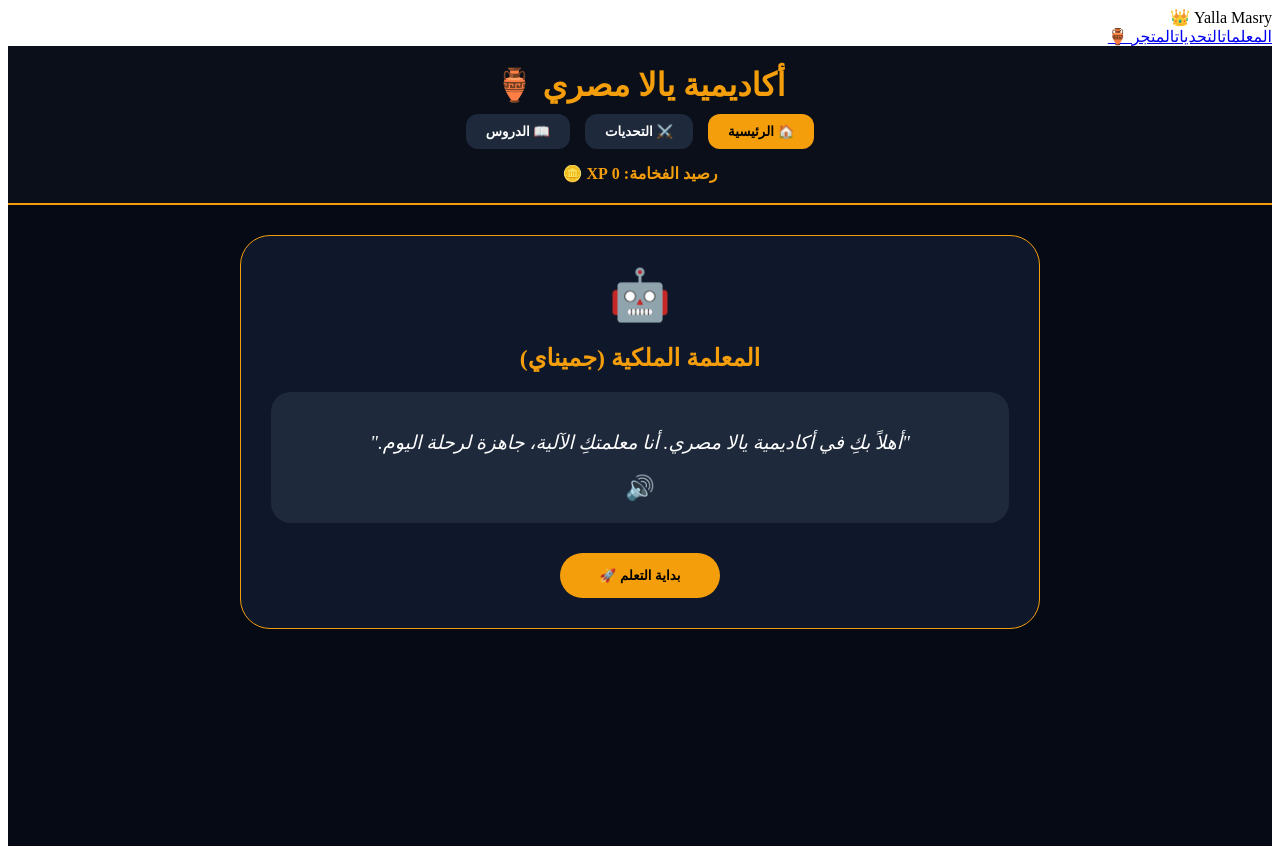
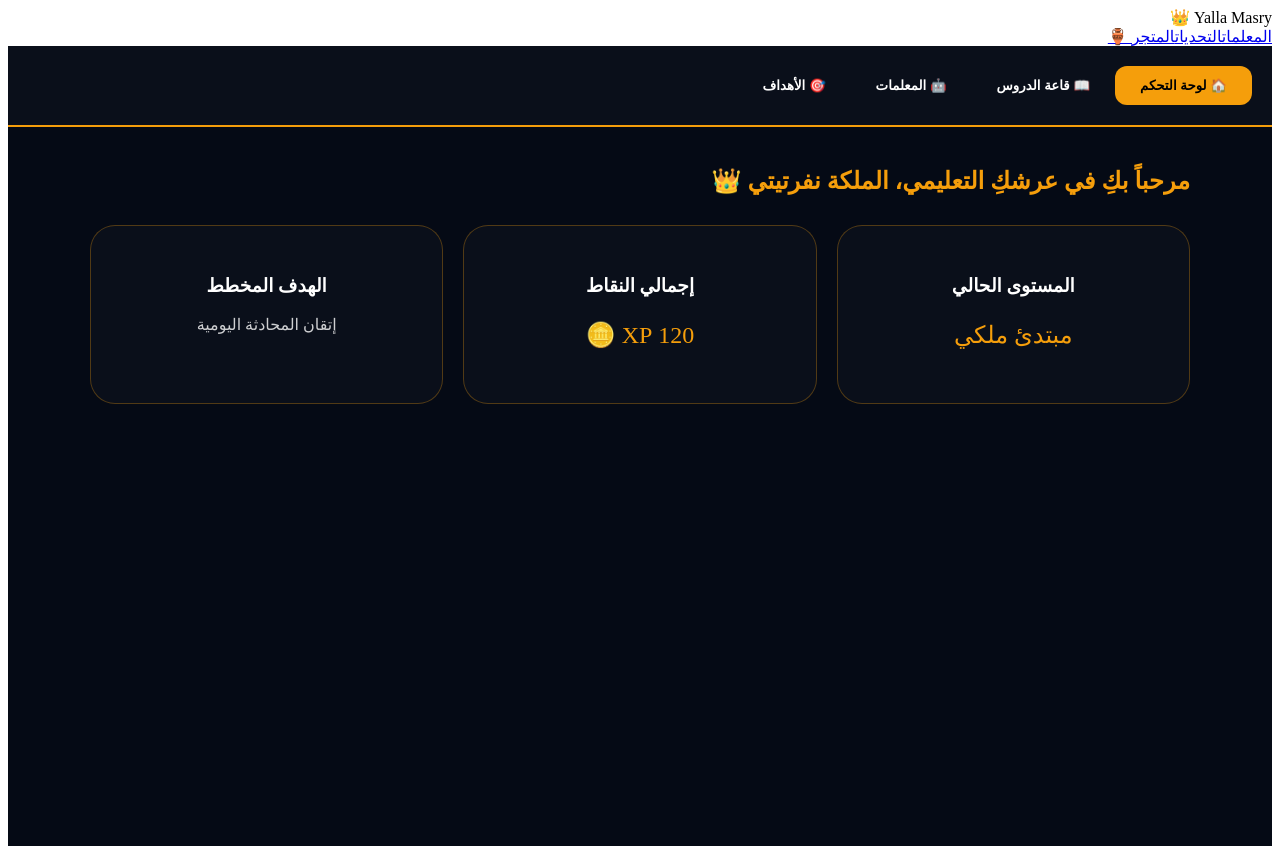
Before and after one commit to adamahmed29623-bit/Adam-Acadmey-yalla-masry, a Next.js app: page / in a window 1280 px wide. Built offline with nearby package versions, Linux system fonts and the light colour scheme.

Commit message:
Update page.tsx

```diff
--- a/src/app/page.tsx
+++ b/src/app/page.tsx
@@ -1,93 +1,108 @@
 'use client';
 import React, { useState } from 'react';
 
-export default function NefertitiAcademyFull() {
-  const [page, setPage] = useState('home'); // home, challenges, lessons
-  const [points, setPoints] = useState(0);
-  const [feedback, setFeedback] = useState('');
-  const [aiSpeech, setAiSpeech] = useState('أهلاً بكِ في أكاديمية يالا مصري. أنا معلمتكِ الآلية، جاهزة لرحلة اليوم.');
+export default function NefertitiAcademyEmpire() {
+  const [view, setView] = useState('dashboard'); // dashboard, lessons, teachers, goals
+  const [level, setLevel] = useState('مبتدئ ملكي');
+  const [points, setPoints] = useState(120);
+  const [goal, setGoal] = useState('إتقان المحادثة اليومية');
 
-  // 🔊 محرك النطق الملكي
+  // دالة النطق الصوتي
   const speak = (text: string) => {
     if (typeof window !== 'undefined' && window.speechSynthesis) {
       window.speechSynthesis.cancel();
-      const utterance = new SpeechSynthesisUtterance(text);
-      utterance.lang = 'ar-EG';
-      utterance.rate = 0.8;
-      window.speechSynthesis.speak(utterance);
-    }
-  };
-
-  const handleChallenge = (isCorrect: boolean) => {
-    if (isCorrect) {
-      setPoints(prev => prev + 20);
-      setFeedback('🏰 مذهل! إجابة ملكية صحيحة تليق بفخامتكِ.');
-      setAiSpeech("لقد أتقنتِ نغمة الأدب المصري الرفيع في هذا الموقف!");
-    } else {
-      setFeedback('⚠️ المحاولة فخر للملكات، جربي مرة أخرى.');
+      const msg = new SpeechSynthesisUtterance(text);
+      msg.lang = 'ar-EG';
+      window.speechSynthesis.speak(msg);
     }
   };
 
   return (
     <div style={{ backgroundColor: '#050a15', color: 'white', minHeight: '100vh', direction: 'rtl', fontFamily: 'serif' }}>
 
-      {/* 1. الشريط العلوي الملكي (التنقل بين الصفحات الثلاث) */}
-      <header style={{ padding: '20px', textAlign: 'center', borderBottom: '2px solid #f59e0b', background: '#0a0f1a' }}>
-        <h1 style={{ color: '#f59e0b', margin: '0 0 10px 0' }}>أكاديمية يالا مصري 🏺</h1>
-        <div style={{ display: 'flex', justifyContent: 'center', gap: '15px', marginBottom: '15px' }}>
-          <button onClick={() => setPage('home')} style={navBtnStyle(page === 'home')}>🏠 الرئيسية</button>
-          <button onClick={() => setPage('challenges')} style={navBtnStyle(page === 'challenges')}>⚔️ التحديات</button>
-          <button onClick={() => setPage('lessons')} style={navBtnStyle(page === 'lessons')}>📖 الدروس</button>
-        </div>
-        <div style={{ color: '#f59e0b', fontWeight: 'bold' }}>رصيد الفخامة: {points} XP 🪙</div>
-      </header>
+      {/* 🏰 شريط التنقل الإمبراطوري */}
+      <nav style={{ display: 'flex', justifyContent: 'around', background: '#0a0f1a', padding: '20px', borderBottom: '2px solid #f59e0b', position: 'sticky', top: 0, zIndex: 100 }}>
+        <button onClick={() => setView('dashboard')} style={navLink(view === 'dashboard')}>🏠 لوحة التحكم</button>
+        <button onClick={() => setView('lessons')} style={navLink(view === 'lessons')}>📖 قاعة الدروس</button>
+        <button onClick={() => setView('teachers')} style={navLink(view === 'teachers')}>🤖 المعلمات</button>
+        <button onClick={() => setView('goals')} style={navLink(view === 'goals')}>🎯 الأهداف</button>
+      </nav>
 
-      <main style={{ maxWidth: '800px', margin: '30px auto', padding: '0 20px' }}>
+      <main style={{ maxWidth: '1100px', margin: '40px auto', padding: '0 20px' }}>
 
-        {/* --- الصفحة الأولى: الرئيسية ومعلمة جميناي --- */}
-        {page === 'home' && (
-          <section style={{ textAlign: 'center', animation: 'fadeIn 0.5s' }}>
-            <div style={{ background: '#0f172a', padding: '30px', borderRadius: '30px', border: '1px solid #f59e0b' }}>
-              <div style={{ fontSize: '50px', marginBottom: '10px' }}>🤖</div>
-              <h2 style={{ color: '#f59e0b' }}>المعلمة الملكية (جميناي)</h2>
-              <div style={{ background: '#1e293b', padding: '20px', borderRadius: '20px', position: 'relative', marginTop: '15px' }}>
-                <p style={{ fontSize: '1.2rem', fontStyle: 'italic' }}>"{aiSpeech}"</p>
-                <button onClick={() => speak(aiSpeech)} style={{ border: 'none', background: 'none', cursor: 'pointer', fontSize: '24px' }}>🔊</button>
+        {/* 1. لوحة تحكم الطالب (Dashboard) */}
+        {view === 'dashboard' && (
+          <div style={{ animation: 'fadeIn 0.5s' }}>
+            <h2 style={{ color: '#f59e0b' }}>مرحباً بكِ في عرشكِ التعليمي، الملكة نفرتيتي 👑</h2>
+            <div style={{ display: 'grid', gridTemplateColumns: 'repeat(auto-fit, minmax(250px, 1fr))', gap: '20px', marginTop: '30px' }}>
+              <div style={statCard}>
+                <h3>المستوى الحالي</h3>
+                <p style={{ fontSize: '1.5rem', color: '#f59e0b' }}>{level}</p>
               </div>
-              <button onClick={() => setPage('challenges')} style={{ marginTop: '30px', padding: '15px 40px', background: '#f59e0b', border: 'none', borderRadius: '50px', fontWeight: 'bold', cursor: 'pointer' }}>بداية التعلم 🚀</button>
+              <div style={statCard}>
+                <h3>إجمالي النقاط</h3>
+                <p style={{ fontSize: '1.5rem', color: '#f59e0b' }}>{points} XP 🪙</p>
+              </div>
+              <div style={statCard}>
+                <h3>الهدف المخطط</h3>
+                <p style={{ opacity: 0.8 }}>{goal}</p>
+              </div>
             </div>
-          </section>
+          </div>
         )}
 
-        {/* --- الصفحة الثانية: التحديات التفاعلية --- */}
-        {page === 'challenges' && (
-          <section style={{ animation: 'fadeIn 0.5s' }}>
-            <div style={{ background: 'linear-gradient(180deg, #0f172a, #050a15)', padding: '40px', borderRadius: '40px', border: '2px solid #f59e0b', textAlign: 'center' }}>
-              <h2 style={{ color: '#f59e0b' }}>تحدي الموقف: "في التاكسي" 🚕</h2>
-              <p style={{ fontSize: '1.5rem', margin: '20px 0' }}>"أنا عايز اروح الفندق لو سمحت"</p>
-              <button onClick={() => speak("أنا عايز اروح الفندق لو سمحت")} style={{ background: '#1e293b', border: 'none', color: 'white', padding: '10px 20px', borderRadius: '50px', cursor: 'pointer', marginBottom: '30px' }}>🔊 اسمعي النطق</button>
-
-              <div style={{ display: 'grid', gap: '15px' }}>
-                <button onClick={() => handleChallenge(false)} style={choiceStyle}>1. وديني الفندق بسرعة</button>
-                <button onClick={() => handleChallenge(true)} style={{...choiceStyle, backgroundColor: '#f59e0b', color: 'black'}}>2. انا عايز اروح الفندق لو سمحت ✅</button>
-              </div>
-              {feedback && <p style={{ marginTop: '20px', fontWeight: 'bold', color: feedback.includes('أحسنت') ? '#4ade80' : '#f87171' }}>{feedback}</p>}
+        {/* 2. قاعة الدروس (Lesson Hall) */}
+        {view === 'lessons' && (
+          <div style={sectionContainer}>
+            <h2 style={{ color: '#f59e0b' }}>📖 قاعة الدروس الملكية</h2>
+            <div style={{ display: 'grid', gap: '15px', marginTop: '20px' }}>
+              {['التعارف المصري', 'التسوق في البازار', 'الطلب في المطعم'].map((lesson, i) => (
+                <div key={i} style={lessonRow}>
+                  <span>الدرس {i+1}: {lesson}</span>
+                  <button onClick={() => speak(`بدء درس ${lesson}`)} style={actionBtnSmall}>بدء الدرس ⚔️</button>
+                </div>
+              ))}
             </div>
-          </section>
+          </div>
         )}
 
-        {/* --- الصفحة الثالثة: قاعة الدروس --- */}
-        {page === 'lessons' && (
-          <section style={{ textAlign: 'center', animation: 'fadeIn 0.5s' }}>
-            <div style={{ background: '#0a0f1a', padding: '50px', borderRadius: '30px', border: '1px solid rgba(255,255,255,0.1)' }}>
-              <h2 style={{ color: '#f59e0b' }}>خريطة رحلة نفرتيتي 🏺</h2>
-              <p>المستوى الأول: أساسيات التعامل الراقي</p>
-              <div style={{ width: '100%', height: '10px', background: '#1e293b', borderRadius: '5px', marginTop: '20px', overflow: 'hidden' }}>
-                <div style={{ width: '35%', height: '100%', background: '#f59e0b' }}></div>
+        {/* 3. صفحة المعلمات (Teachers System) */}
+        {view === 'teachers' && (
+          <div style={sectionContainer}>
+            <h2 style={{ color: '#f59e0b' }}>🤖 نظام المعلمات الآلي</h2>
+            <div style={{ display: 'flex', gap: '20px', alignItems: 'center', background: '#1e293b', padding: '30px', borderRadius: '30px' }}>
+              <div style={{ fontSize: '50px' }}>🤖</div>
+              <div>
+                <h3>المعلمة "جميناي"</h3>
+                <p>"أنا هنا لمرافقتكِ في كل خطوة. ذكائي الاصطناعي مكرس لخدمة رحلتكِ التعليمية."</p>
+                <button onClick={() => speak("أنا هنا لمرافقتكِ في كل خطوة")} style={actionBtnSmall}>استماع للصوت 🔊</button>
               </div>
-              <p style={{ opacity: 0.5, marginTop: '10px' }}>تم إنجاز 35% من الرحلة الملكية</p>
             </div>
-          </section>
+          </div>
+        )}
+
+        {/* 4. تحديد الهدف والمستوى (Goals & Level) */}
+        {view === 'goals' && (
+          <div style={sectionContainer}>
+            <h2 style={{ color: '#f59e0b' }}>🎯 تحديد المسار الملكي</h2>
+            <div style={{ marginTop: '30px' }}>
+              <label>اختاري هدفكِ الأسبوعي:</label>
+              <select onChange={(e) => setGoal(e.target.value)} style={selectStyle}>
+                <option>إتقان 50 جملة محادثة</option>
+                <option>اجتياز اختبار المستوى الأول</option>
+                <option>التحدث بطلاقة مع السائقين</option>
+              </select>
+
+              <div style={{ marginTop: '40px' }}>
+                <label>تغيير المستوى الدراسي:</label>
+                <div style={{ display: 'flex', gap: '10px', marginTop: '10px' }}>
+                  {['مبتدئ', 'متوسط', 'خبير'].map(l => (
+                    <button key={l} onClick={() => setLevel(`${l} ملكي`)} style={levelBtn(level.includes(l))}>{l}</button>
+                  ))}
+                </div>
+              </div>
+            </div>
+          </div>
         )}
 
       </main>
@@ -95,24 +110,71 @@ export default function NefertitiAcademyFull() {
   );
 }
 
-// تنسيقات مساعدة
-const navBtnStyle = (active: boolean) => ({
-  padding: '10px 20px',
+// --- التنسيقات الفخمة ---
+const navLink = (active: boolean) => ({
+  padding: '12px 25px',
   borderRadius: '12px',
   border: 'none',
-  cursor: 'pointer',
-  backgroundColor: active ? '#f59e0b' : '#1e293b',
+  background: active ? '#f59e0b' : 'transparent',
   color: active ? 'black' : 'white',
   fontWeight: 'bold' as const,
+  cursor: 'pointer',
   transition: '0.3s'
 });
 
-const choiceStyle = {
+const statCard = {
+  background: '#0a0f1a',
+  padding: '30px',
+  borderRadius: '25px',
+  border: '1px solid rgba(245,158,11,0.3)',
+  textAlign: 'center' as const
+};
+
+const sectionContainer = {
+  background: '#0a0f1a',
+  padding: '40px',
+  borderRadius: '40px',
+  border: '2px solid #f59e0b',
+  animation: 'fadeIn 0.5s'
+};
+
+const lessonRow = {
+  display: 'flex',
+  justifyContent: 'space-between',
+  alignItems: 'center',
   padding: '20px',
-  borderRadius: '20px',
-  border: '1px solid #334155',
-  background: 'rgba(30, 41, 59, 0.5)',
+  background: 'rgba(255,255,255,0.05)',
+  borderRadius: '15px',
+  border: '1px solid rgba(245,158,11,0.1)'
+};
+
+const actionBtnSmall = {
+  background: '#f59e0b',
+  color: 'black',
+  border: 'none',
+  padding: '10px 20px',
+  borderRadius: '50px',
+  fontWeight: 'bold' as const,
+  cursor: 'pointer'
+};
+
+const selectStyle = {
+  width: '100%',
+  padding: '15px',
+  marginTop: '10px',
+  borderRadius: '15px',
+  background: '#1e293b',
   color: 'white',
-  cursor: 'pointer',
-  fontWeight: 'bold' as const
+  border: '1px solid #f59e0b'
 };
+
+const levelBtn = (active: boolean) => ({
+  flex: 1,
+  padding: '15px',
+  borderRadius: '15px',
+  border: '1px solid #f59e0b',
+  background: active ? '#f59e0b' : 'transparent',
+  color: active ? 'black' : 'white',
+  fontWeight: 'bold' as const,
+  cursor: 'pointer'
+});
```
